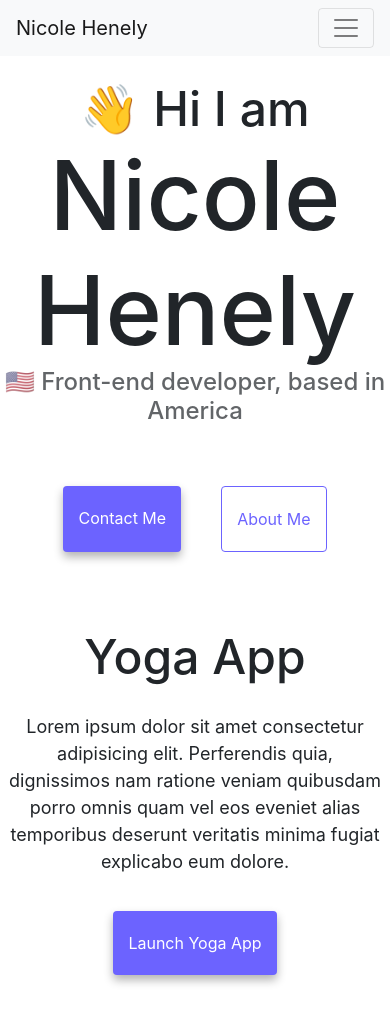
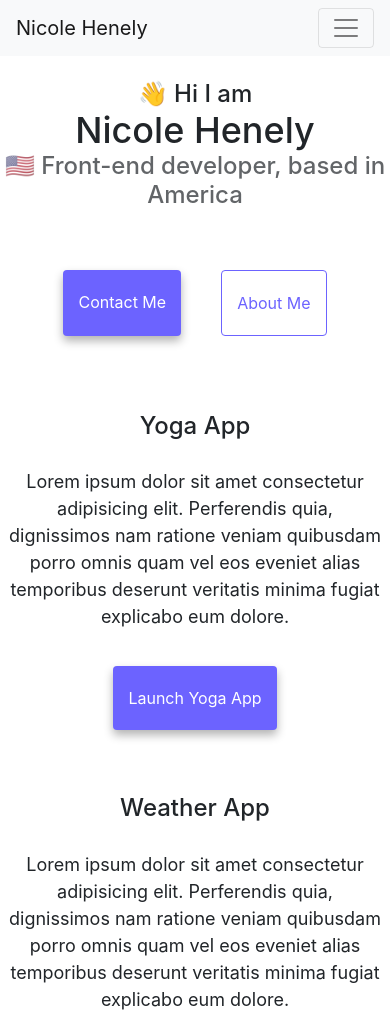
Before and after one commit to Nhenely/Week3HW, a plain HTML site: page index.html in a window 390 px wide. Shown: the top 1016 px of the page. Drawn offline with nearby package versions, Linux system fonts and the light colour scheme.

Commit message:
Made About Page mobile friendly

```diff
--- a/src/style.css
+++ b/src/style.css
@@ -108,6 +108,12 @@ p {
   .section {
     text-align: center;
   }
+  h1 {
+    font-size: 36px;
+  }
+  h2 {
+    font-size: 24px;
+  }
   .app-links {
     justify-content: center;
   }
```
